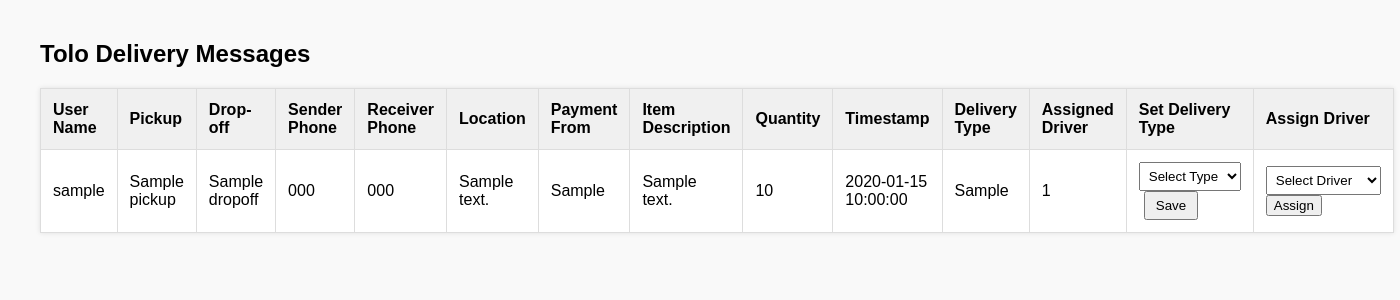
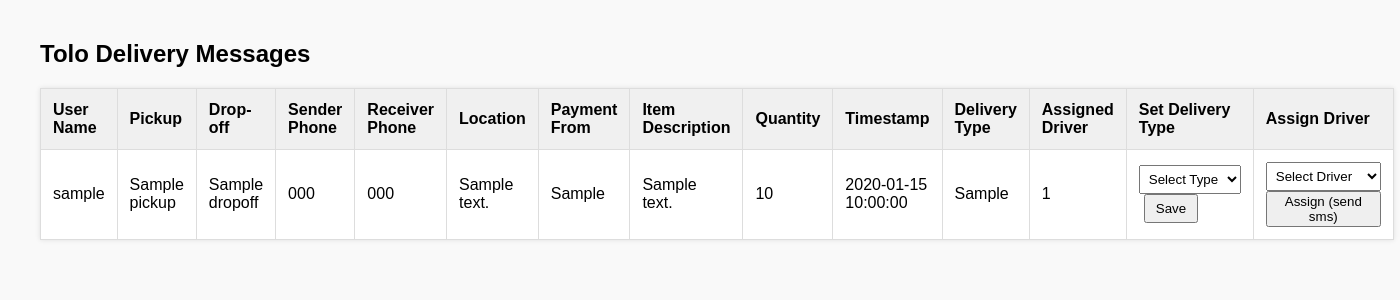
Before and after one commit to tinsae34/backend, a Flask app: page / in a window 1400 px wide. Shown: the top 300 px of the page. Run offline with Flask 3, Linux system fonts and the light colour scheme; a database or web service that is not in the repository returns one stand-in record (values such as "Sample title").

Commit message:
Update index.html

```diff
--- a/templates/index.html
+++ b/templates/index.html
@@ -106,7 +106,7 @@
                             {% endfor %}
                         </select>
 
-                        <button type="submit">Assign</button>
+                        <button type="submit">Assign (send sms)</button>
                     </form>
 
                 </td>
```
